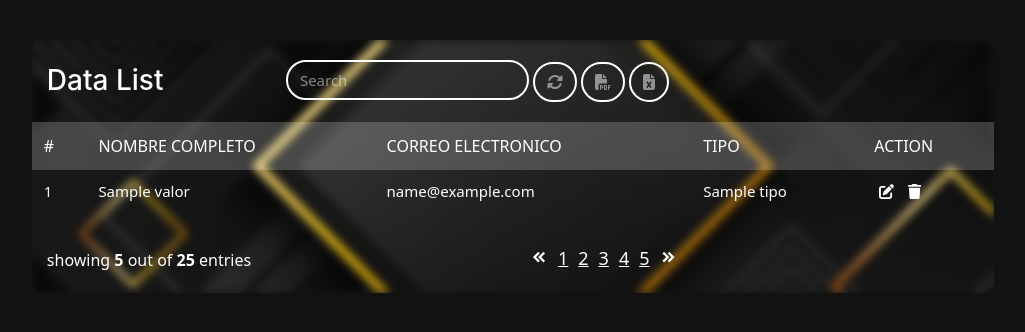
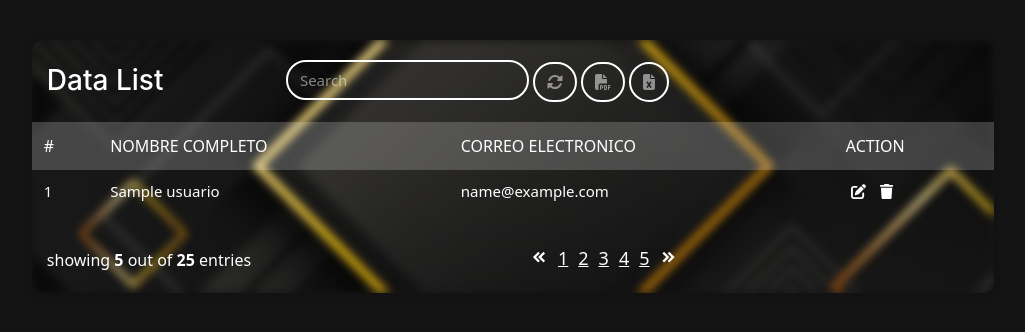
Before and after one commit to Kumati63/Rayzek, a Django app: template templates/PrimeraApp/CrudMiembros.html in a window 1280 px wide. Shown: the part 56-388 px from the top of the page, without its empty margins (127-1152 px from the left). Run offline with Django 3.2, Linux system fonts and the light colour scheme; the template is opened without the code that fills it: most values are stand-ins (such as "Sample title", 1, 10 or a date in 2020); some libraries are stand-ins or nearby versions.

Commit message:
filtro miembros del grupo
ahora se ven los miembros del grupo en la lista

```diff
--- a/primeraApp/views.py
+++ b/primeraApp/views.py
@@ -267,7 +267,11 @@ def CrudMiembros(request):
     except Usuario.DoesNotExist:
         del request.session['usuario_id']
         return redirect('Login')
-    return render(request,'PrimeraApp/CrudMiembros.html', {'usuario': usuario})
+
+    tablaUsuarios = Usuario.objects.filter(casa=usuario.casa)
+
+
+    return render(request,'PrimeraApp/CrudMiembros.html', {'usuario': usuario, 'tablaUsuarios': tablaUsuarios})
 
 @login_required_custom
 def wattsGraphs(request):
--- a/templates/PrimeraApp/CrudMiembros.html
+++ b/templates/PrimeraApp/CrudMiembros.html
@@ -31,18 +31,16 @@
                                 <th>#</th>
                                 <th>Nombre Completo</th>
                                 <th>Correo electronico</th>
-                                <th>tipo</th>
                                 <th>Action</th>
                             </tr>
                         </thead>
                         <tbody>
                             <!-- Iterar el diccionario de dispositivos para mostrarlo en la tabla -->
-                            {% for clave, valor in usuarios.items %}
+                            {% for usuario in tablaUsuarios %}
                             <tr>
-                                    <td>{{ valor.id }}</td>
-                                    <td>{{ valor.nombre }}</td>
-                                    <td>{{ valor.email }}</td>
-                                    <td>{{ valor.tipo}}</td>
+                                <td>{{ usuario.id }}</td>
+                                <td>{{ usuario.nombre }}</td>
+                                <td>{{ usuario.email }}</td>
                                 <td>
                                     <ul class="action-list">
                                         <li><a href="#" data-tip="edit"><i class="fa fa-edit"></i></a>
```
Lines whose indentation alone changed are shown as unchanged.
